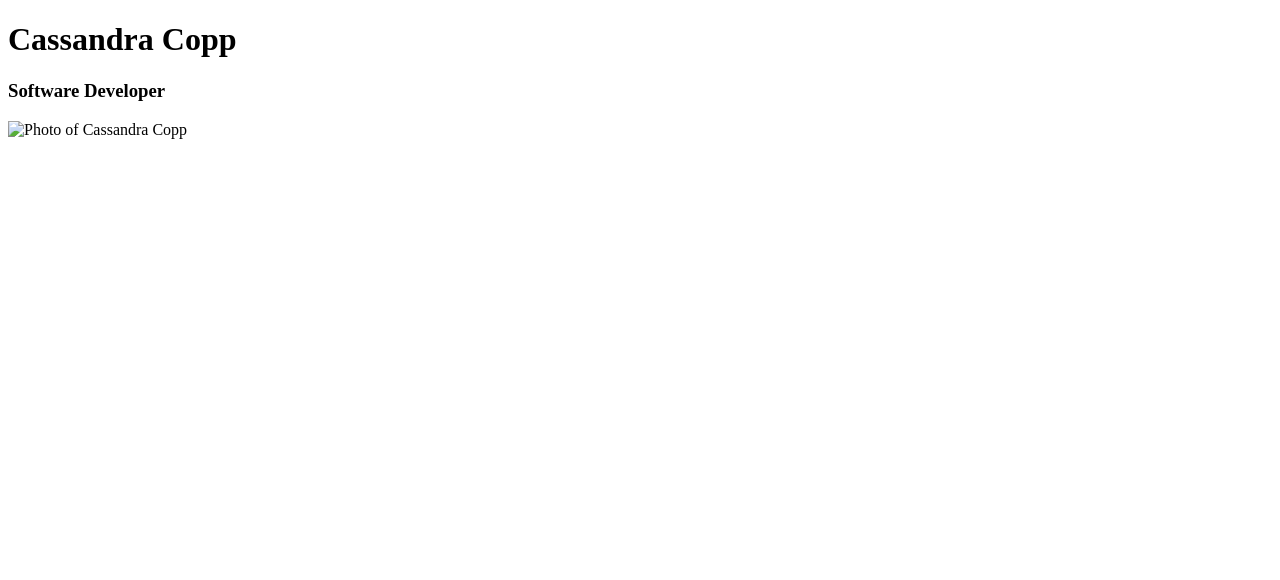
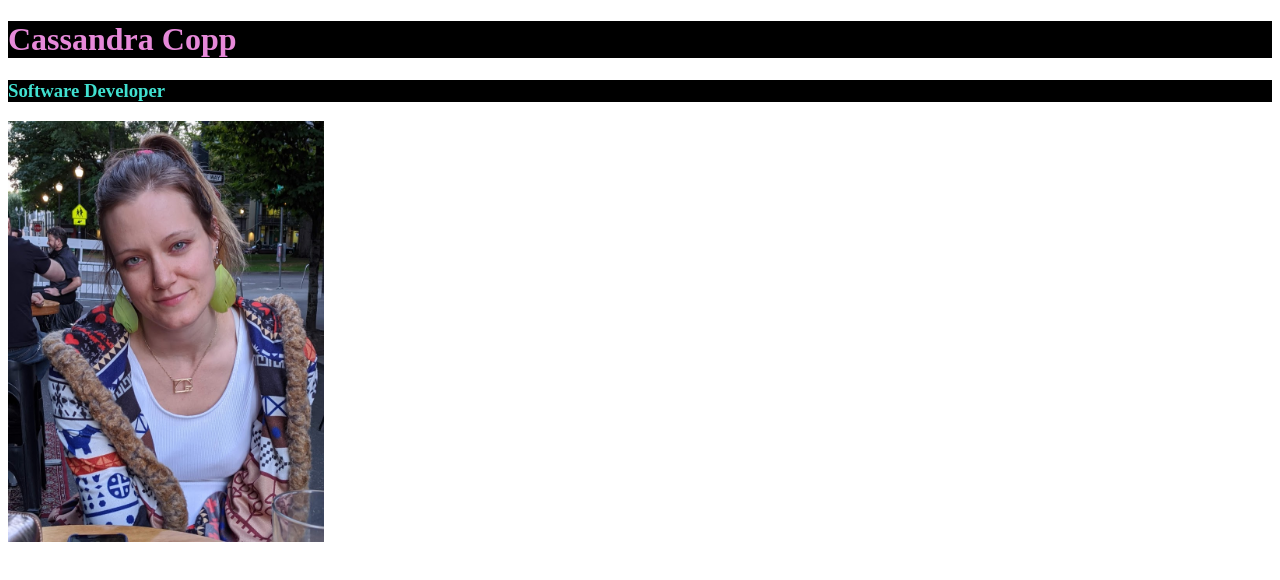
Before and after one commit to cass1618/portfolio, a plain HTML site: page portfolio.html in a window 1280 px wide. Drawn offline with Linux system fonts and the light colour scheme.

Commit message:
Add colors to headings

```diff
--- a/css/stylesheet.css
+++ b/css/stylesheet.css
@@ -0,0 +1,14 @@
+img {
+  width: 25%;
+  height: auto;
+}
+
+.name h1{
+  color: rgb(230, 137, 217);
+  background-color: rgb(0, 0, 0);
+}
+
+.name h3{
+  color: turquoise;
+  background-color: rgb(0, 0, 0);
+}
--- a/portfolio.html
+++ b/portfolio.html
@@ -15,12 +15,12 @@
 <body>
 
   <div>
-    <div>
+    <div class=name>
       <h1>Cassandra Copp</h1>
       <h3>Software Developer</h3>
     </div>
 
-    <img src="images/me1.jpg" alt="Photo of Cassandra Copp">
+    <img src="images/cmc1.jpg" alt="Photo of Cassandra Copp">
 
   </div>
 
```
